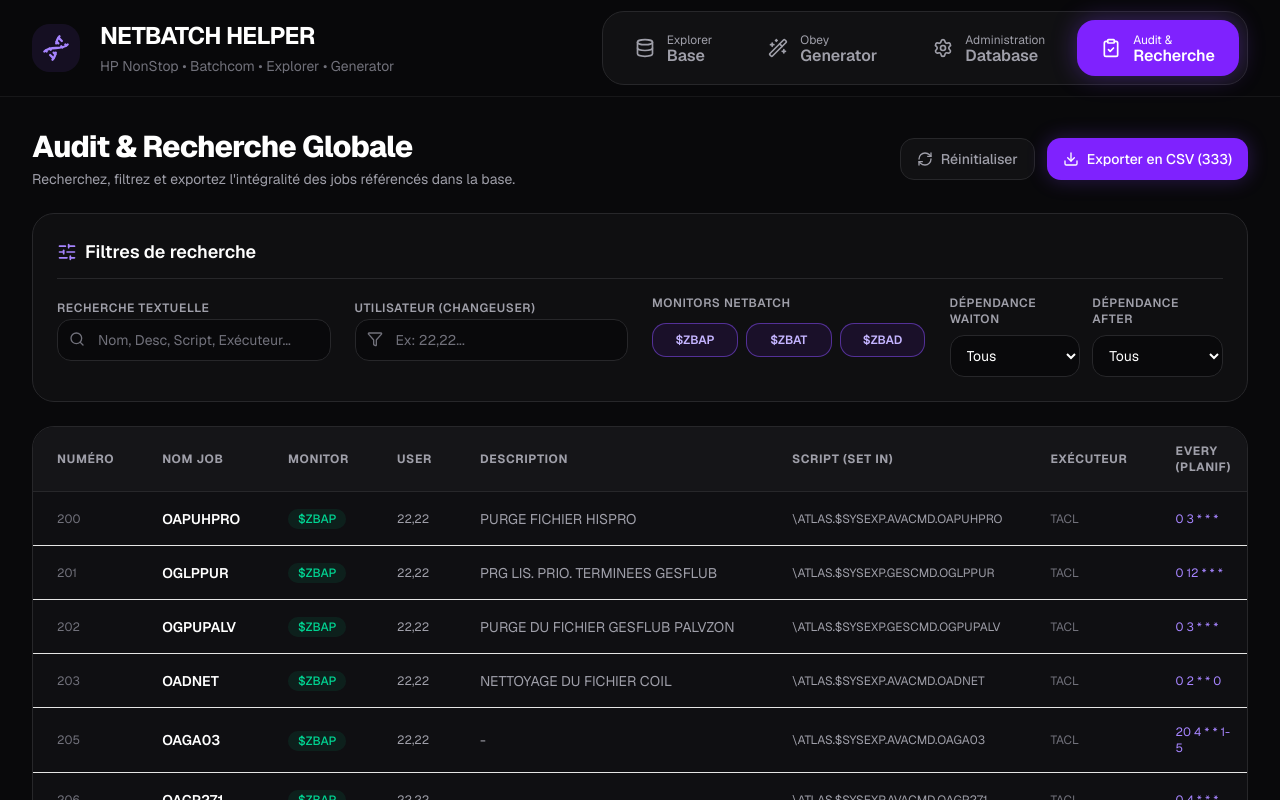
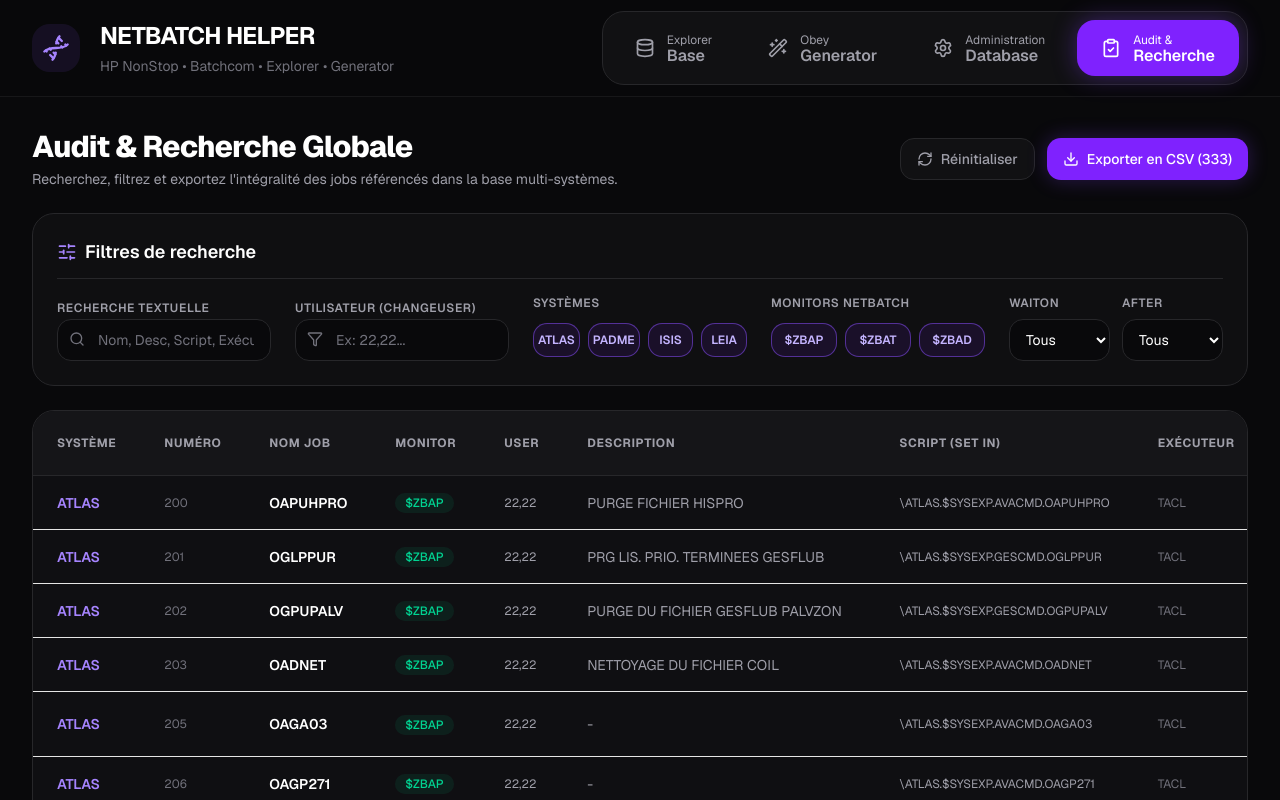
Before and after one commit to Inzicv/netbatch-helper, a Next.js app: page /audit in a window 1280 px wide. Shown: the top 800 px of the page. Built offline with nearby package versions, Linux system fonts and the light colour scheme.

Commit message:
feat: implement audit and global search page with filtering and CSV export capabilities

```diff
--- a/app/admin/page.tsx
+++ b/app/admin/page.tsx
@@ -93,6 +93,11 @@
     async function handleSave() {
         if (!activeJobKey || !activeJob) return;
 
+        if (!editSystem.trim()) {
+            toast.error("Le système est obligatoire");
+            return;
+        }
+
         if (!editJobName.trim()) {
             toast.error("Le nom du job est obligatoire");
             return;
@@ -113,6 +118,7 @@
             const parsed = parseObeyText(editObeyForm);
 
             const updatedJob: Job = {
+                system: editSystem.trim().toUpperCase(),
                 job_name: editJobName.trim().toUpperCase(),
                 job_number: Number(editJobNumber),
                 monitor: editMonitor.trim().toUpperCase(),
@@ -205,8 +211,14 @@
     async function handleAddJob(e: React.FormEvent) {
         e.preventDefault();
 
+        const cleanSystem = newSystem.trim().toUpperCase();
         const cleanName = newJobName.trim().toUpperCase();
         const cleanMonitor = newMonitor.trim().toUpperCase();
+
+        if (!cleanSystem) {
+            toast.error("Le système est obligatoire");
+            return;
+        }
 
         if (!cleanName) {
             toast.error("Le nom du job est obligatoire");
@@ -248,6 +260,7 @@
             }
 
             const newJob: Job = {
+                system: cleanSystem,
                 job_name: cleanName,
                 job_number: Number(newJobNumber),
                 monitor: cleanMonitor,
@@ -296,6 +309,34 @@
                             <div className="mt-4">
                                 <MonitorFilters selectedMonitors={selectedMonitors} toggleMonitor={toggleMonitor} />
                             </div>
+                            <div className="mt-4 border-t border-zinc-800 pt-4">
+                                <span className="text-xs font-semibold text-zinc-400 uppercase tracking-wider block mb-2">Système</span>
+                                <div className="grid grid-cols-2 gap-2">
+                                    {["ATLAS", "PADME", "ISIS", "LEIA"].map((sys) => {
+                                        const selected = selectedSystems.includes(sys);
+                                        return (
+                                            <button
+                                                key={sys}
+                                                type="button"
+                                                onClick={() => {
+                                                    if (selectedSystems.includes(sys)) {
+                                                        setSelectedSystems(selectedSystems.filter(s => s !== sys));
+                                                    } else {
+                                                        setSelectedSystems([...selectedSystems, sys]);
+                                                    }
+                                                }}
+                                                className={`rounded-xl py-1.5 px-3 text-xs font-semibold border transition-all ${
+                                                    selected
+                                                        ? "bg-violet-600/10 border-violet-500/50 text-violet-300"
+                                                        : "bg-[#161619] border-zinc-800 text-zinc-500 hover:text-zinc-300"
+                                                }`}
+                                            >
+                                                {sys}
+                                            </button>
+                                        );
+                                    })}
+                                </div>
+                            </div>
                         </div>
 
                         <div className="flex-1 space-y-4 overflow-y-auto pr-2">
@@ -305,7 +346,7 @@
                                 <div className="text-center py-8 text-zinc-500">Aucun job trouvé</div>
                             ) : (
                                 filteredJobs.map((job) => {
-                                    const jobKey = `${job.monitor}_${job.job_name}`;
+                                    const jobKey = `${job.system}.${job.monitor}.${job.job_name}`;
                                     return (
                                         <JobCard
                                             key={jobKey}
@@ -314,6 +355,7 @@
                                             script={job.parameters["SET IN"] || ""}
                                             user={job.parameters["==CHANGEUSER"] || ""}
                                             monitor={job.monitor}
+                                            system={job.system}
                                             onClick={() => {
                                                 setSelectedJobKey(jobKey);
                                                 setShowAddForm(false);
@@ -352,7 +394,20 @@
                             </div>
 
                             <form onSubmit={handleAddJob} className="space-y-6">
-                                <div className="grid grid-cols-3 gap-6">
+                                <div className="grid grid-cols-1 md:grid-cols-4 gap-6">
+                                    <div className="space-y-2">
+                                        <Label className="text-zinc-400">Système *</Label>
+                                        <select
+                                            value={newSystem}
+                                            onChange={(e) => setNewSystem(e.target.value)}
+                                            className="w-full h-12 rounded-xl border border-zinc-800 bg-zinc-950 px-4 text-zinc-300 focus:outline-none focus:ring-2 focus:ring-violet-500"
+                                            required
+                                        >
+                                            {["ATLAS", "PADME", "ISIS", "LEIA"].map((sys) => (
+                                                <option key={sys} value={sys}>{sys}</option>
+                                            ))}
+                                        </select>
+                                    </div>
                                     <div className="space-y-2">
                                         <Label className="text-zinc-400">Nom du job *</Label>
                                         <Input
@@ -417,8 +472,8 @@
                                             >
                                                 <option value="">-- Choisir un job --</option>
                                                 {allJobs.map((j) => (
-                                                    <option key={`${j.monitor}_${j.job_name}`} value={`${j.monitor}_${j.job_name}`}>
-                                                        {j.monitor} • {j.job_name} (#{j.job_number})
+                                                    <option key={`${j.system}.${j.monitor}.${j.job_name}`} value={`${j.system}.${j.monitor}.${j.job_name}`}>
+                                                        {j.system} • {j.monitor} • {j.job_name} (#{j.job_number})
                                                     </option>
                                                 ))}
                                             </select>
@@ -490,7 +545,19 @@
                                     </div>
                                 </div>
 
-                                <div className="grid grid-cols-3 gap-6 mt-8">
+                                <div className="grid grid-cols-1 md:grid-cols-4 gap-6 mt-8">
+                                    <div className="space-y-2">
+                                        <Label className="text-zinc-400">Système</Label>
+                                        <select
+                                            value={editSystem}
+                                            onChange={(e) => setEditSystem(e.target.value)}
+                                            className="w-full h-12 rounded-xl border border-zinc-800 bg-zinc-950 px-4 text-zinc-300 focus:outline-none focus:ring-2 focus:ring-violet-500"
+                                        >
+                                            {["ATLAS", "PADME", "ISIS", "LEIA"].map((sys) => (
+                                                <option key={sys} value={sys}>{sys}</option>
+                                            ))}
+                                        </select>
+                                    </div>
                                     <div className="space-y-2">
                                         <Label className="text-zinc-400">Nom du job</Label>
                                         <Input
--- a/app/audit/page.tsx
+++ b/app/audit/page.tsx
@@ -24,6 +24,12 @@
         "$ZBAT",
         "$ZBAD"
     ]);
+    const [selectedSystems, setSelectedSystems] = useState<string[]>([
+        "ATLAS",
+        "PADME",
+        "ISIS",
+        "LEIA"
+    ]);
     const [hasWaiton, setHasWaiton] = useState<boolean | null>(null); // null = all, true = has it, false = doesn't
     const [hasAfter, setHasAfter] = useState<boolean | null>(null); // null = all, true = has it, false = doesn't
 
@@ -40,9 +46,23 @@
         setCurrentPage(1);
     };
 
+    const toggleSystem = (system: string) => {
+        if (selectedSystems.includes(system)) {
+            setSelectedSystems(selectedSystems.filter(s => s !== system));
+        } else {
+            setSelectedSystems([...selectedSystems, system]);
+        }
+        setCurrentPage(1);
+    };
+
     // Filtered Jobs Memo
     const filteredJobs = useMemo(() => {
         return allJobs.filter((job) => {
+            // System check
+            if (!selectedSystems.includes(job.system)) {
+                return false;
+            }
+
             // Monitor check
             if (!selectedMonitors.includes(job.monitor)) {
                 return false;
@@ -82,15 +102,16 @@
                 const scriptMatch = (job.parameters["SET IN"] || "").toLowerCase().includes(q);
                 const execMatch = (job.parameters["SET EXECUTOR-PROGRAM"] || "").toLowerCase().includes(q);
                 const everyMatch = (job.parameters["SET EVERY"] || "").toLowerCase().includes(q);
+                const systemMatch = (job.system || "").toLowerCase().includes(q);
 
-                if (!nameMatch && !descMatch && !scriptMatch && !execMatch && !everyMatch) {
+                if (!nameMatch && !descMatch && !scriptMatch && !execMatch && !everyMatch && !systemMatch) {
                     return false;
                 }
             }
 
             return true;
         });
-    }, [allJobs, selectedMonitors, userFilter, hasWaiton, hasAfter, search]);
+    }, [allJobs, selectedMonitors, selectedSystems, userFilter, hasWaiton, hasAfter, search]);
 
     // Paginated results memo
     const paginatedJobs = useMemo(() => {
@@ -101,8 +122,9 @@
     const totalPages = Math.ceil(filteredJobs.length / itemsPerPage) || 1;
 
     const handleExportCSV = () => {
-        const headers = ["Numéro", "Nom", "Monitor", "User", "Description", "Script", "Executor", "EVERY", "WAITON", "AFTER"];
+        const headers = ["Système", "Numéro", "Nom", "Monitor", "User", "Description", "Script", "Executor", "EVERY", "WAITON", "AFTER"];
         const rows = filteredJobs.map(job => [
+            job.system,
             job.job_number ?? "",
             job.job_name,
             job.monitor,
@@ -136,6 +158,7 @@
         setSearch("");
         setUserFilter("");
         setSelectedMonitors(["$ZBAP", "$ZBAT", "$ZBAD"]);
+        setSelectedSystems(["ATLAS", "PADME", "ISIS", "LEIA"]);
         setHasWaiton(null);
         setHasAfter(null);
         setCurrentPage(1);
@@ -164,7 +187,7 @@
                             Audit & Recherche Globale
                         </h1>
                         <p className="mt-1 text-sm text-zinc-400">
-                            Recherchez, filtrez et exportez l&apos;intégralité des jobs référencés dans la base.
+                            Recherchez, filtrez et exportez l&apos;intégralité des jobs référencés dans la base multi-systèmes.
                         </p>
                     </div>
                     <div className="flex gap-3">
@@ -193,7 +216,7 @@
                         <h2 className="font-semibold text-lg">Filtres de recherche</h2>
                     </div>
 
-                    <div className="grid grid-cols-1 md:grid-cols-2 lg:grid-cols-4 gap-6">
+                    <div className="grid grid-cols-1 md:grid-cols-2 lg:grid-cols-3 xl:grid-cols-5 gap-6">
                         {/* TEXT SEARCH */}
                         <div className="space-y-2">
                             <label className="text-xs font-semibold text-zinc-400 uppercase tracking-wider">
@@ -234,6 +257,31 @@
                             </div>
                         </div>
 
+                        {/* SYSTEMS */}
+                        <div className="space-y-2">
+                            <label className="text-xs font-semibold text-zinc-400 uppercase tracking-wider block">
+                                Systèmes
+                            </label>
+                            <div className="flex gap-2 pt-1">
+                                {["ATLAS", "PADME", "ISIS", "LEIA"].map((sys) => {
+                                    const selected = selectedSystems.includes(sys);
+                                    return (
+                                        <button
+                                            key={sys}
+                                            onClick={() => toggleSystem(sys)}
+                                            className={`flex-1 rounded-xl py-2 px-1 text-[10px] md:text-xs font-semibold transition-all border ${
+                                                selected
+                                                    ? "bg-violet-600/10 border-violet-500/50 text-violet-300"
+                                                    : "bg-zinc-950 border-zinc-800 text-zinc-500 hover:text-zinc-300"
+                                            }`}
+                                        >
+                                            {sys}
+                                        </button>
+                                    );
+                                })}
+                            </div>
+                        </div>
+
                         {/* MONITORS */}
                         <div className="space-y-2">
                             <label className="text-xs font-semibold text-zinc-400 uppercase tracking-wider block">
@@ -263,7 +311,7 @@
                         <div className="grid grid-cols-2 gap-3">
                             <div className="space-y-2">
                                 <label className="text-xs font-semibold text-zinc-400 uppercase tracking-wider block">
-                                    Dépendance WAITON
+                                    WAITON
                                 </label>
                                 <select
                                     value={hasWaiton === null ? "all" : String(hasWaiton)}
@@ -275,14 +323,14 @@
                                     className="w-full rounded-xl border border-zinc-800 bg-zinc-950 py-2.5 px-3 text-sm text-white focus:border-violet-500 focus:outline-none focus:ring-1 focus:ring-violet-500 transition-all"
                                 >
                                     <option value="all">Tous</option>
-                                    <option value="true">Avec WAITON</option>
-                                    <option value="false">Sans WAITON</option>
+                                    <option value="true">Avec</option>
+                                    <option value="false">Sans</option>
                                 </select>
                             </div>
 
                             <div className="space-y-2">
                                 <label className="text-xs font-semibold text-zinc-400 uppercase tracking-wider block">
-                                    Dépendance AFTER
+                                    AFTER
                                 </label>
                                 <select
                                     value={hasAfter === null ? "all" : String(hasAfter)}
@@ -294,8 +342,8 @@
                                     className="w-full rounded-xl border border-zinc-800 bg-zinc-950 py-2.5 px-3 text-sm text-white focus:border-violet-500 focus:outline-none focus:ring-1 focus:ring-violet-500 transition-all"
                                 >
                                     <option value="all">Tous</option>
-                                    <option value="true">Avec AFTER</option>
-                                    <option value="false">Sans AFTER</option>
+                                    <option value="true">Avec</option>
+                                    <option value="false">Sans</option>
                                 </select>
                             </div>
                         </div>
@@ -308,6 +356,7 @@
                         <table className="w-full min-w-[1000px] border-collapse text-left text-sm text-zinc-300">
                             <thead>
                                 <tr className="border-b border-zinc-800 bg-[#151518] text-xs font-semibold uppercase tracking-wider text-zinc-400">
+                                    <th className="py-4 px-6 w-28">Système</th>
                                     <th className="py-4 px-6 w-20">Numéro</th>
                                     <th className="py-4 px-6 w-44">Nom Job</th>
                                     <th className="py-4 px-6 w-28">Monitor</th>
@@ -321,7 +370,7 @@
                             <tbody className="divide-y divide-zinc-850">
                                 {paginatedJobs.length === 0 ? (
                                     <tr>
-                                        <td colSpan={8} className="py-12 text-center text-zinc-500 font-medium">
+                                        <td colSpan={9} className="py-12 text-center text-zinc-500 font-medium">
                                             Aucun job ne correspond aux critères de recherche actuels.
                                         </td>
                                     </tr>
@@ -335,9 +384,12 @@
 
                                         return (
                                             <tr
-                                                key={`${job.monitor}_${job.job_name}`}
+                                                key={`${job.system}.${job.monitor}.${job.job_name}`}
                                                 className="hover:bg-zinc-900/40 transition-colors group"
                                             >
+                                                <td className="py-4 px-6 font-semibold text-violet-400">
+                                                    {job.system}
+                                                </td>
                                                 <td className="py-4 px-6 font-mono text-xs text-zinc-500">
                                                     {job.job_number ?? "-"}
                                                 </td>
```
Also changed, not shown: database/migrate-db.js (deleted, +0 -55 lines).
